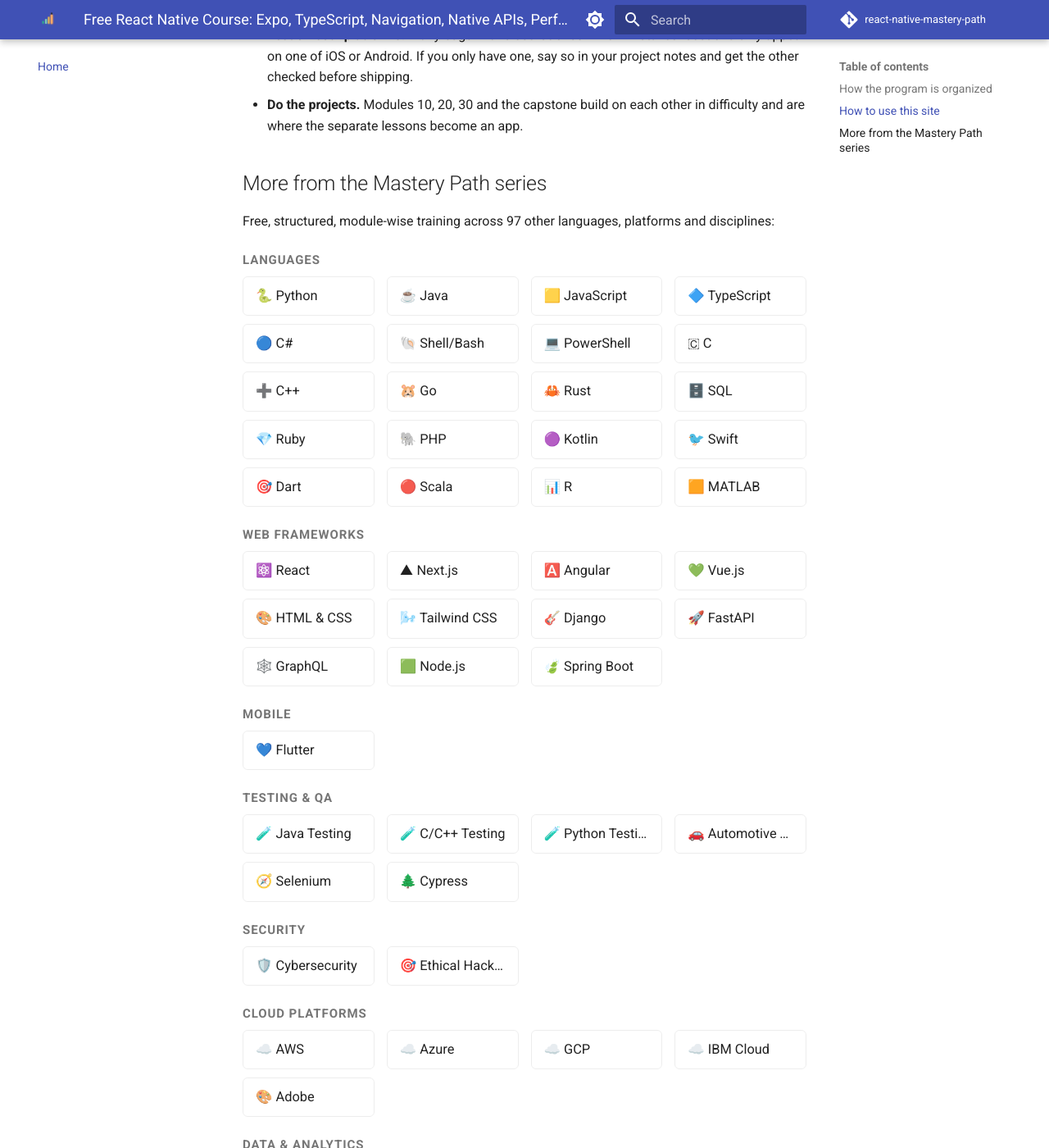
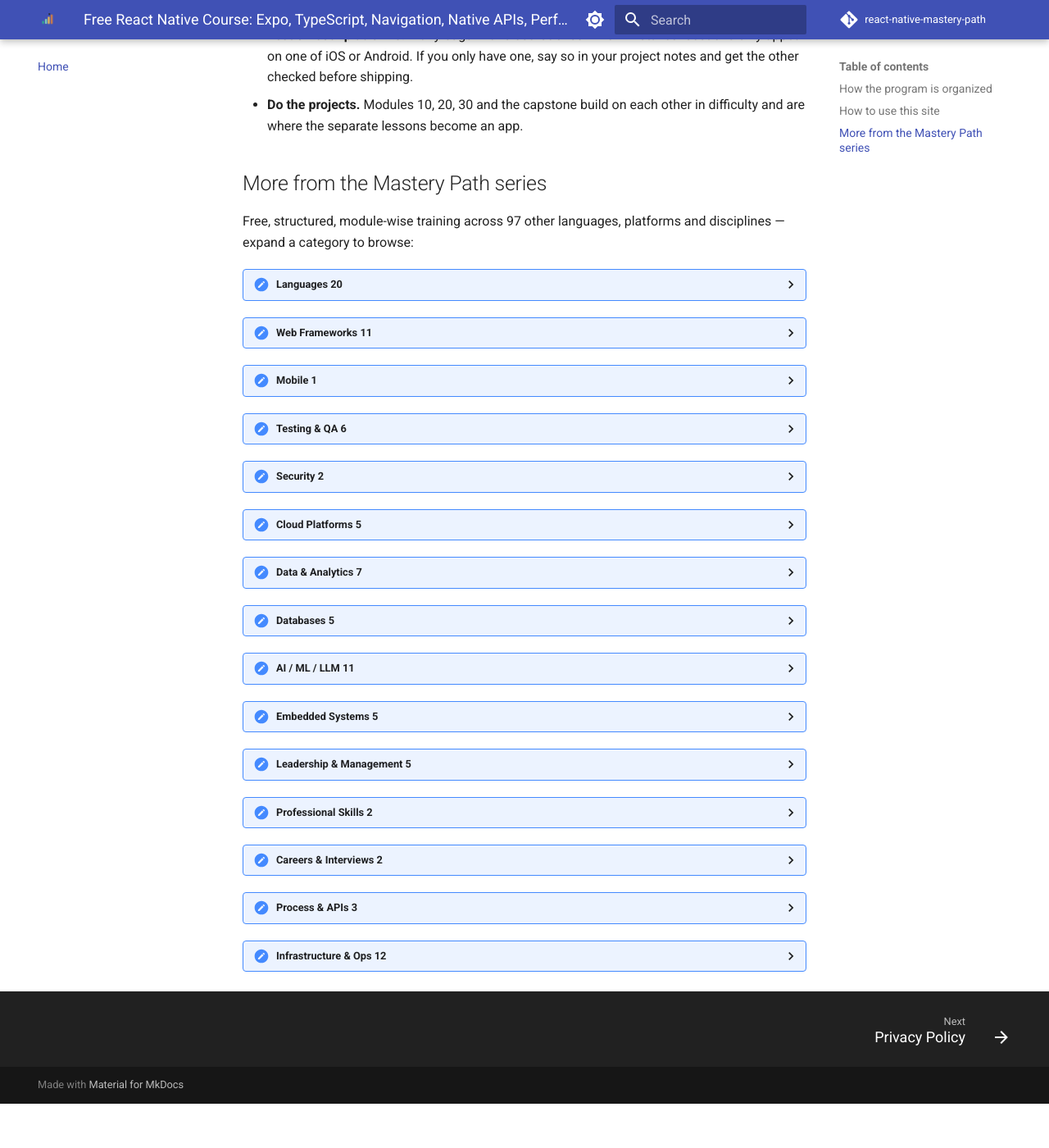
Before and after one commit to SIGILIPELLI/react-native-mastery-path, an MkDocs documentation site: the page built from docs/index.md, in a window 1280 px wide and 1400 px high, scrolled down 2307 px. Shown: the whole window at 82% size. Built offline with MkDocs 1.6.1 and Material for MkDocs 9.7.7, drawn with Linux system fonts in a browser that asks for light colours; comment, search, counter and statistics services are not loaded; after the commit the page ends 3653 px from its top, so only the background shows below that; some of the changed text lies outside the part shown.

Commit message:
Make cross-site course links collapsible instead of a 97-link wall
The "More from the Mastery Path series" section dumped all 97 sibling
courses as one long flat list, making the homepage ~10 screens tall.
Group them into 15 category cards using native <details>/<summary>
(Material's own collapsible-admonition styling, no extra JS), so the
page is compact by default and still fully link-complete and
crawlable when collapsed.

Co-Authored-By: Claude Sonnet 5 <noreply@anthropic.com>
Claude-Session: https://claude.ai/code/session_01Hje8nqbBP9V9WQ3JEcJc69

```diff
--- a/docs/index.md
+++ b/docs/index.md
@@ -101,10 +101,11 @@ Each level has 9 teaching modules plus a hands-on project (module 10), for **40
 
 ## More from the Mastery Path series
 
-Free, structured, module-wise training across 97 other languages, platforms and disciplines:
+Free, structured, module-wise training across 97 other languages, platforms and disciplines — expand a category to browse:
 
-<div class="mastery-grid-wrap">
-<p class="mastery-grid-category">Languages</p>
+<div class="mastery-tracks">
+<details class="mastery-card">
+<summary>Languages <span class="mastery-count">20</span></summary>
 <div class="mastery-grid">
   <a href="https://sigilipelli.github.io/python-mastery-path/">🐍 Python</a>
   <a href="https://sigilipelli.github.io/java-mastery-path/">☕ Java</a>
@@ -127,7 +128,9 @@ Free, structured, module-wise training across 97 other languages, platforms and
   <a href="https://sigilipelli.github.io/r-mastery-path/">📊 R</a>
   <a href="https://sigilipelli.github.io/matlab-mastery-path/">🟧 MATLAB</a>
 </div>
-<p class="mastery-grid-category">Web Frameworks</p>
+</details>
+<details class="mastery-card">
+<summary>Web Frameworks <span class="mastery-count">11</span></summary>
 <div class="mastery-grid">
   <a href="https://sigilipelli.github.io/react-mastery-path/">⚛️ React</a>
   <a href="https://sigilipelli.github.io/nextjs-mastery-path/">▲ Next.js</a>
@@ -141,11 +144,15 @@ Free, structured, module-wise training across 97 other languages, platforms and
   <a href="https://sigilipelli.github.io/nodejs-mastery-path/">🟩 Node.js</a>
   <a href="https://sigilipelli.github.io/spring-boot-mastery-path/">🍃 Spring Boot</a>
 </div>
-<p class="mastery-grid-category">Mobile</p>
+</details>
+<details class="mastery-card">
+<summary>Mobile <span class="mastery-count">1</span></summary>
 <div class="mastery-grid">
   <a href="https://sigilipelli.github.io/flutter-mastery-path/">💙 Flutter</a>
 </div>
-<p class="mastery-grid-category">Testing & QA</p>
+</details>
+<details class="mastery-card">
+<summary>Testing & QA <span class="mastery-count">6</span></summary>
 <div class="mastery-grid">
   <a href="https://sigilipelli.github.io/java-testing-mastery-path/">🧪 Java Testing</a>
   <a href="https://sigilipelli.github.io/cpp-testing-mastery-path/">🧪 C/C++ Testing</a>
@@ -154,12 +161,16 @@ Free, structured, module-wise training across 97 other languages, platforms and
   <a href="https://sigilipelli.github.io/selenium-mastery-path/">🧭 Selenium</a>
   <a href="https://sigilipelli.github.io/cypress-mastery-path/">🌲 Cypress</a>
 </div>
-<p class="mastery-grid-category">Security</p>
+</details>
+<details class="mastery-card">
+<summary>Security <span class="mastery-count">2</span></summary>
 <div class="mastery-grid">
   <a href="https://sigilipelli.github.io/cybersecurity-mastery-path/">🛡️ Cybersecurity</a>
   <a href="https://sigilipelli.github.io/ethical-hacking-mastery-path/">🎯 Ethical Hacking</a>
 </div>
-<p class="mastery-grid-category">Cloud Platforms</p>
+</details>
+<details class="mastery-card">
+<summary>Cloud Platforms <span class="mastery-count">5</span></summary>
 <div class="mastery-grid">
   <a href="https://sigilipelli.github.io/aws-mastery-path/">☁️ AWS</a>
   <a href="https://sigilipelli.github.io/azure-mastery-path/">☁️ Azure</a>
@@ -167,7 +178,9 @@ Free, structured, module-wise training across 97 other languages, platforms and
   <a href="https://sigilipelli.github.io/ibm-cloud-mastery-path/">☁️ IBM Cloud</a>
   <a href="https://sigilipelli.github.io/adobe-mastery-path/">🎨 Adobe</a>
 </div>
-<p class="mastery-grid-category">Data & Analytics</p>
+</details>
+<details class="mastery-card">
+<summary>Data & Analytics <span class="mastery-count">7</span></summary>
 <div class="mastery-grid">
   <a href="https://sigilipelli.github.io/data-engineering-mastery-path/">🛠️ Data Engineering</a>
   <a href="https://sigilipelli.github.io/data-science-mastery-path/">📈 Data Science</a>
@@ -177,7 +190,9 @@ Free, structured, module-wise training across 97 other languages, platforms and
   <a href="https://sigilipelli.github.io/etl-datalake-mastery-path/">🏞️ ETL & Data Lake</a>
   <a href="https://sigilipelli.github.io/power-bi-mastery-path/">📉 Power BI</a>
 </div>
-<p class="mastery-grid-category">Databases</p>
+</details>
+<details class="mastery-card">
+<summary>Databases <span class="mastery-count">5</span></summary>
 <div class="mastery-grid">
   <a href="https://sigilipelli.github.io/postgresql-mastery-path/">🐘 PostgreSQL</a>
   <a href="https://sigilipelli.github.io/mongodb-mastery-path/">🍃 MongoDB</a>
@@ -185,7 +200,9 @@ Free, structured, module-wise training across 97 other languages, platforms and
   <a href="https://sigilipelli.github.io/snowflake-mastery-path/">❄️ Snowflake</a>
   <a href="https://sigilipelli.github.io/databricks-mastery-path/">🧱 Databricks</a>
 </div>
-<p class="mastery-grid-category">AI / ML / LLM</p>
+</details>
+<details class="mastery-card">
+<summary>AI / ML / LLM <span class="mastery-count">11</span></summary>
 <div class="mastery-grid">
   <a href="https://sigilipelli.github.io/ai-ml-mastery-path/">🤖 AI/ML</a>
   <a href="https://sigilipelli.github.io/llm-dev-mastery-path/">🧠 LLM Dev</a>
@@ -199,7 +216,9 @@ Free, structured, module-wise training across 97 other languages, platforms and
   <a href="https://sigilipelli.github.io/mlops-mastery-path/">🔁 MLOps</a>
   <a href="https://sigilipelli.github.io/computer-vision-mastery-path/">👁️ Computer Vision</a>
 </div>
-<p class="mastery-grid-category">Embedded Systems</p>
+</details>
+<details class="mastery-card">
+<summary>Embedded Systems <span class="mastery-count">5</span></summary>
 <div class="mastery-grid">
   <a href="https://sigilipelli.github.io/embedded-mastery-path/">🔌 Embedded</a>
   <a href="https://sigilipelli.github.io/embedded-linux-mastery-path/">🐧 Embedded Linux</a>
@@ -207,7 +226,9 @@ Free, structured, module-wise training across 97 other languages, platforms and
   <a href="https://sigilipelli.github.io/freertos-mastery-path/">⏱️ FreeRTOS</a>
   <a href="https://sigilipelli.github.io/s32k-mastery-path/">🔧 S32K</a>
 </div>
-<p class="mastery-grid-category">Leadership & Management</p>
+</details>
+<details class="mastery-card">
+<summary>Leadership & Management <span class="mastery-count">5</span></summary>
 <div class="mastery-grid">
   <a href="https://sigilipelli.github.io/product-manager-mastery-path/">📋 Product Manager</a>
   <a href="https://sigilipelli.github.io/product-lead-mastery-path/">🧭 Product Lead</a>
@@ -215,23 +236,31 @@ Free, structured, module-wise training across 97 other languages, platforms and
   <a href="https://sigilipelli.github.io/ai-manager-mastery-path/">🤖 AI Manager</a>
   <a href="https://sigilipelli.github.io/servant-leadership-mastery-path/">🤝 Servant Leadership</a>
 </div>
-<p class="mastery-grid-category">Professional Skills</p>
+</details>
+<details class="mastery-card">
+<summary>Professional Skills <span class="mastery-count">2</span></summary>
 <div class="mastery-grid">
   <a href="https://sigilipelli.github.io/english-fluency-mastery-path/">🗣️ English Fluency & IELTS</a>
   <a href="https://sigilipelli.github.io/workday-mastery-path/">🧑‍💼 Workday</a>
 </div>
-<p class="mastery-grid-category">Careers & Interviews</p>
+</details>
+<details class="mastery-card">
+<summary>Careers & Interviews <span class="mastery-count">2</span></summary>
 <div class="mastery-grid">
   <a href="https://sigilipelli.github.io/dsa-interview-mastery-path/">🧩 DSA & Coding Interviews</a>
   <a href="https://sigilipelli.github.io/system-design-mastery-path/">🏗️ System Design</a>
 </div>
-<p class="mastery-grid-category">Process & APIs</p>
+</details>
+<details class="mastery-card">
+<summary>Process & APIs <span class="mastery-count">3</span></summary>
 <div class="mastery-grid">
   <a href="https://sigilipelli.github.io/agile-mastery-path/">🔄 Agile/Scrum/Kanban</a>
   <a href="https://sigilipelli.github.io/rest-api-mastery-path/">🔗 REST API</a>
   <a href="https://sigilipelli.github.io/playwright-mastery-path/">🎭 Playwright</a>
 </div>
-<p class="mastery-grid-category">Infrastructure & Ops</p>
+</details>
+<details class="mastery-card">
+<summary>Infrastructure & Ops <span class="mastery-count">12</span></summary>
 <div class="mastery-grid">
   <a href="https://sigilipelli.github.io/server-ops-mastery-path/">🖥️ Server Ops</a>
   <a href="https://sigilipelli.github.io/linux-mastery-path/">🐧 Linux</a>
@@ -246,4 +275,5 @@ Free, structured, module-wise training across 97 other languages, platforms and
   <a href="https://sigilipelli.github.io/microservices-mastery-path/">🧩 Microservices</a>
   <a href="https://sigilipelli.github.io/observability-mastery-path/">📈 Observability</a>
 </div>
+</details>
 </div>
```
